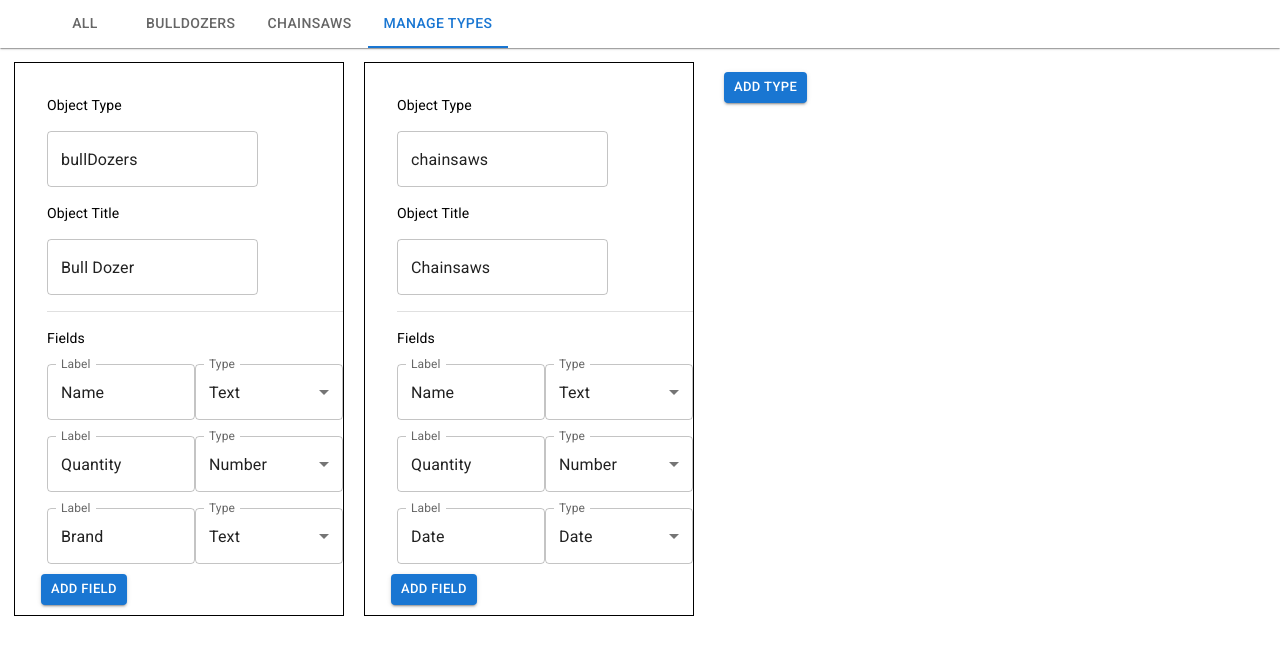
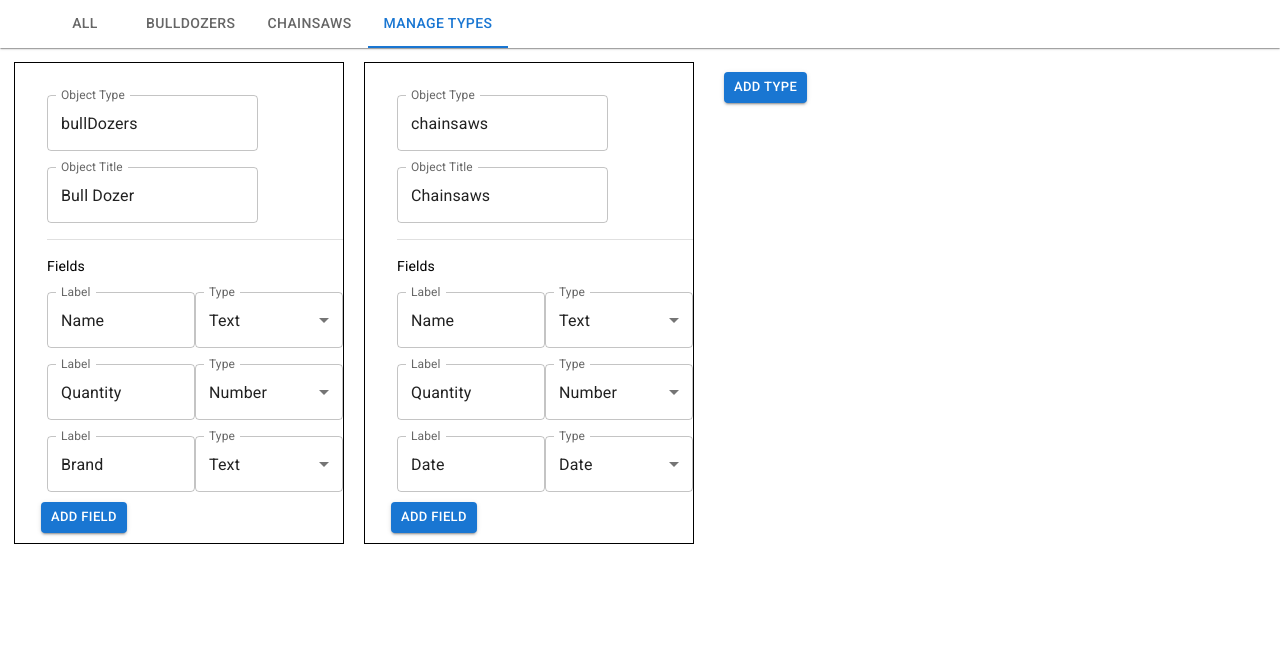
Before and after one commit to SumedhShewale/Inventory-Management, a React (Create React App) app: page /manageTypes in a window 1280 px wide. Shown: the top 654 px of the page. Built offline with nearby package versions, Linux system fonts and the light colour scheme.

Commit message:
Controlled values of Types

```diff
--- a/src/App.js
+++ b/src/App.js
@@ -11,8 +11,14 @@ export default function App() {
       <Routes>
         <Route path="/" element={<NavBar />} />
         <Route path="all" element={<ObjectType />} />
-        <Route path="bullDozers" element={<ObjectType type={"bullDozers"} />} />
-        <Route path="chainsaws" element={<ObjectType type={"chainsaws"} />} />
+        <Route
+          path="bullDozers"
+          element={<ObjectType key={"bullDozers"} type={"bullDozers"} />}
+        />
+        <Route
+          path="chainsaws"
+          element={<ObjectType key={"chainsaws"} type={"chainsaws"} />}
+        />
         <Route path="manageTypes" element={<ManageTypes />} />
       </Routes>
     </BrowserRouter>
--- a/src/components/ObjectType/ObjectType.jsx
+++ b/src/components/ObjectType/ObjectType.jsx
@@ -51,9 +51,10 @@ function ObjectType(props) {
     <>
       <NavBar />
       <Grid container spacing={2} style={{ padding: "20px" }}>
-        {objects.map((data) => {
+        {objects.map((data, index) => {
           return (
             <ObjectFields
+              key={index}
               labels={Object.keys(data)}
               values={Object.values(data)}
             />
--- a/src/components/TypeComponent.jsx
+++ b/src/components/TypeComponent.jsx
@@ -27,9 +27,18 @@ function TypeComponent(props) {
   const handleEditField = (e, index, fieldOf) => {
     let value = e.target.value;
     let typeCopy = { ...types[props.index] };
-    let fieldCopy = { ...typeCopy["fields"][index] };
-    fieldCopy[fieldOf] = value;
-    typeCopy["fields"][index] = fieldCopy;
+    if (!isNaN(index)) {
+      let fieldCopy = { ...typeCopy["fields"][index] };
+      fieldCopy[fieldOf] = value;
+      let fields = [...typeCopy["fields"]];
+      fields[index] = {
+        ...typeCopy["fields"][index],
+        ...fieldCopy,
+      };
+      typeCopy["fields"] = [...fields];
+    } else {
+      typeCopy[fieldOf] = value;
+    }
     dispatch(editObjectType(typeCopy, props.index));
   };
 
@@ -43,24 +52,20 @@ function TypeComponent(props) {
       style={{ border: "1px solid black", margin: "10px" }}
     >
       <Grid item xs={12}>
-        <Typography variant="body2">{"Object Type"}</Typography>
-      </Grid>
-      <Grid item xs={12}>
         <TextField
+          label="Object Type"
           defaultValue={props.data.type}
           onChange={(e) => {
-            handleEditField(e);
+            handleEditField(e, undefined, "type");
           }}
         ></TextField>
       </Grid>
       <Grid item xs={12}>
-        <Typography variant="body2">{"Object Title"}</Typography>
-      </Grid>
-      <Grid item xs={12}>
         <TextField
+          label="Object Title"
           defaultValue={props.data.title}
           onChange={(e) => {
-            handleEditField(e);
+            handleEditField(e, undefined, "title");
           }}
         ></TextField>
       </Grid>
```
